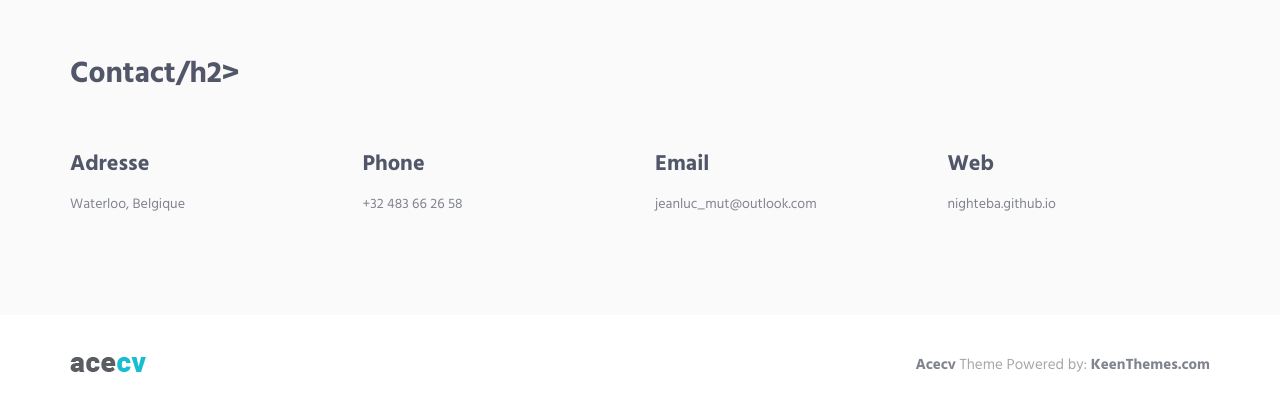
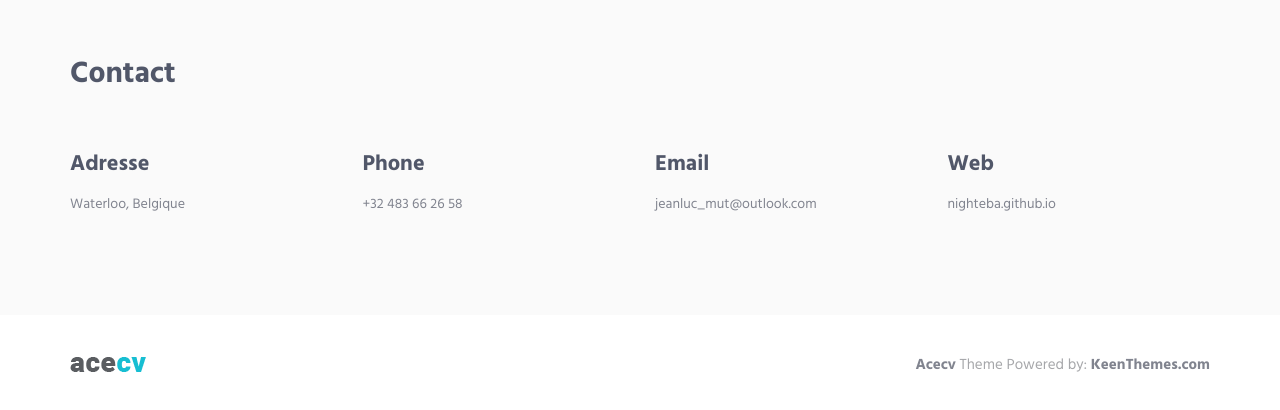
Before and after one commit to Nighteba/nighteba.github.io, a plain HTML site: page index.html in a window 1280 px wide. Shown: the part 3347-3757 px from the top of the page. Drawn offline with Linux system fonts and the light colour scheme.

Commit message:
Update index.html

```diff
--- a/index.html
+++ b/index.html
@@ -326,7 +326,7 @@
                 <div class="container content-lg">
                     <div class="row margin-b-40">
                         <div class="col-sm-6">
-                           <h2>Contact/h2>
+                           <h2>Contact</h2>
                             <p></p>
                         </div>
                     </div>
```
